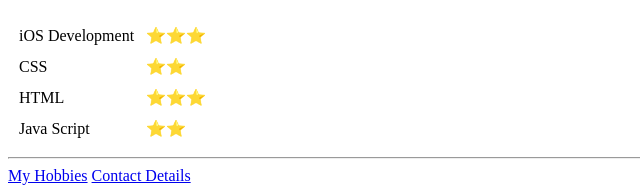
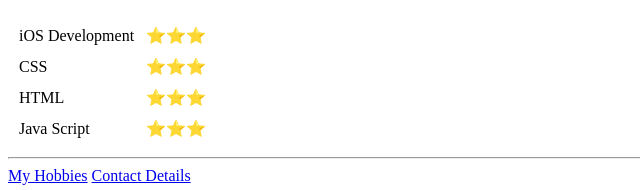
Before and after one commit to RhysLadipo/cv, a plain HTML site: page index.html in a window 1280 px wide. Shown: the part 836-1026 px from the top of the page, 0-640 px from the left. Drawn offline with Linux system fonts and the light colour scheme; files whose address does not match are found by name.

Commit message:
2nd Commit Changes to Index HTML

```diff
--- a/index.html
+++ b/index.html
@@ -97,7 +97,7 @@
     </tr>
     <tr>
       <td>CSS</td>
-      <td>⭐⭐</td>
+      <td>⭐⭐⭐</td>
     </tr>
     <tr>
       <td>HTML</td>
@@ -105,7 +105,7 @@
     </tr>
     <tr>
       <td>Java Script</td>
-      <td>⭐⭐</td>
+      <td>⭐⭐⭐</td>
     </tr>
   </table>
   <hr />
```
